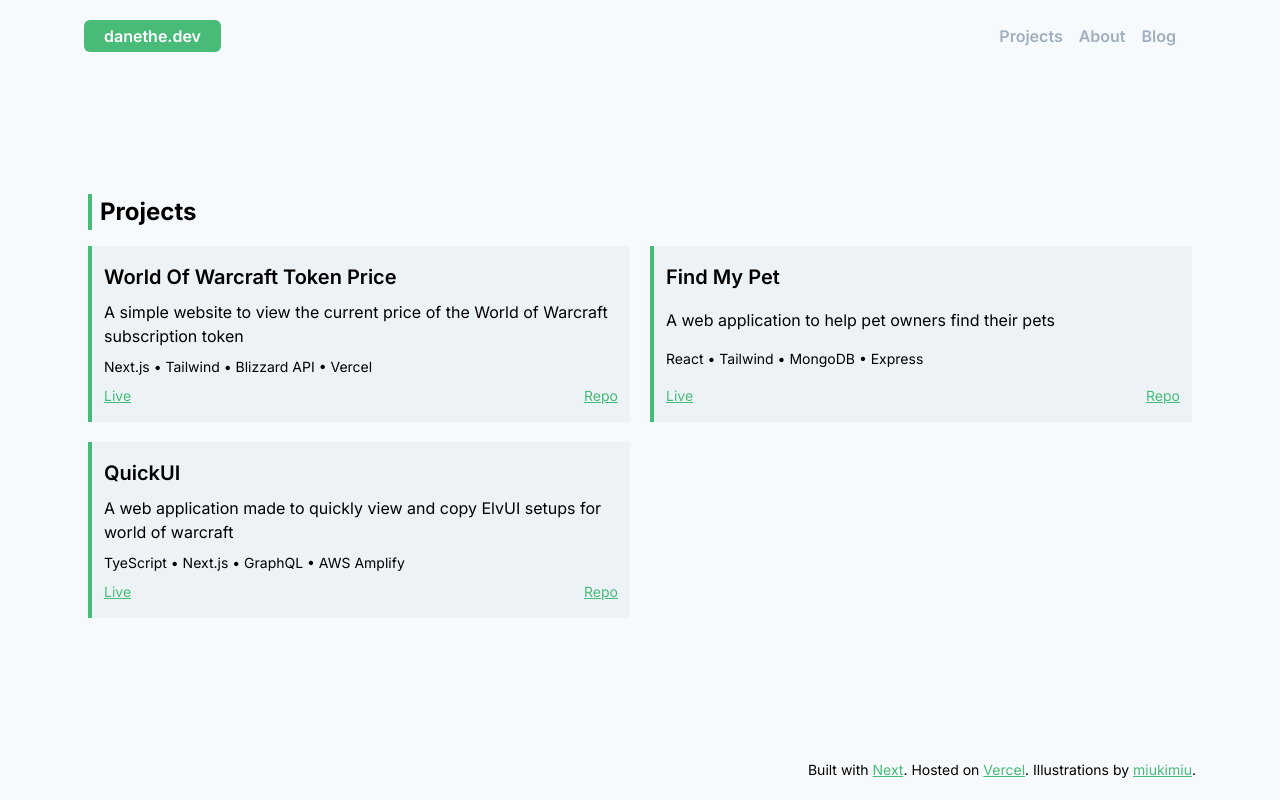
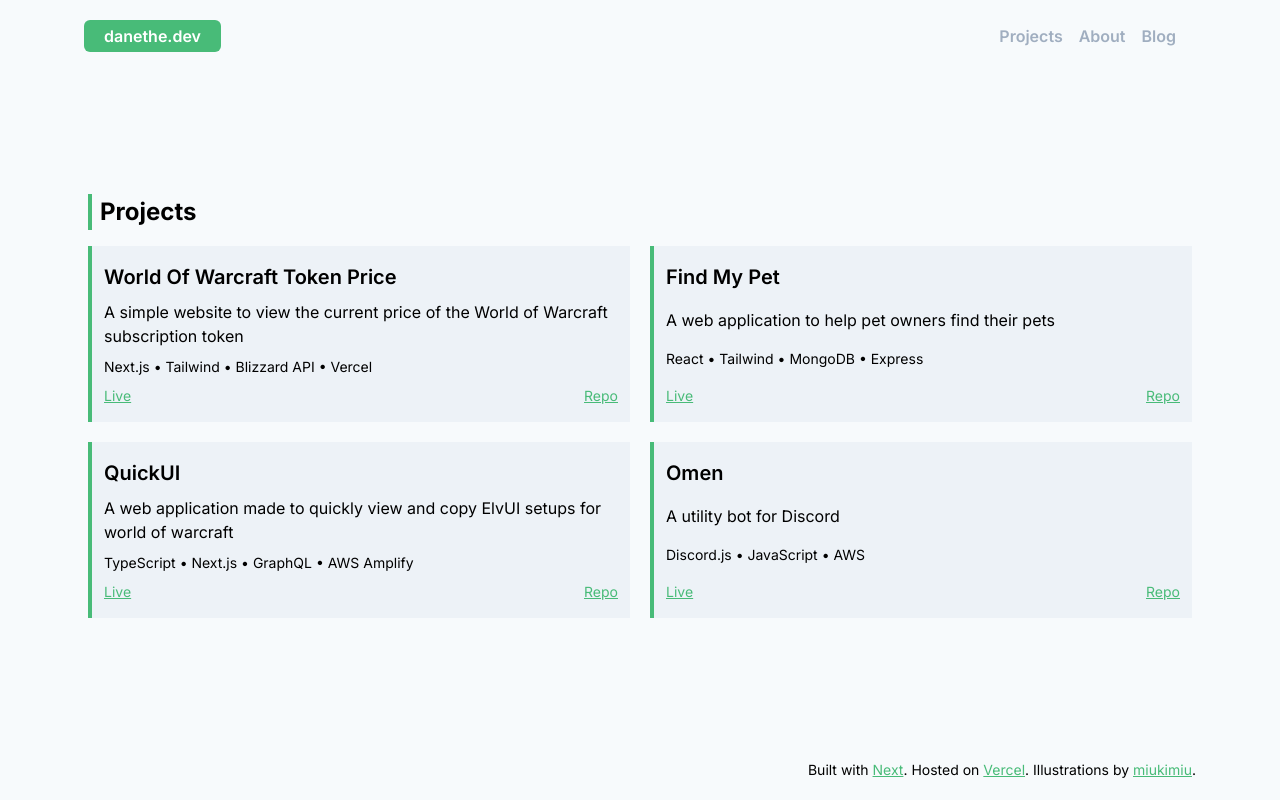
Before and after one commit to nulfrost/danethe.dev, a Next.js app: page /projects in a window 1280 px wide. Built offline with nearby package versions, Linux system fonts and the light colour scheme.

Commit message:
add discord bot to projects section

```diff
--- a/pages/projects.js
+++ b/pages/projects.js
@@ -29,9 +29,17 @@ export default function Projects() {
               title: "QuickUI",
               description:
                 "A web application made to quickly view and copy ElvUI setups for world of warcraft",
-              libs: ["TyeScript", "Next.js", "GraphQL", "AWS Amplify"],
+              libs: ["TypeScript", "Next.js", "GraphQL", "AWS Amplify"],
               live: "https://master.d3vtz7bmt2l79k.amplifyapp.com",
               repo: "https://github.com/Danex2/quickui",
+            },
+            {
+              title: "Omen",
+              description:
+                "A utility bot for Discord",
+              libs: ["Discord.js", "JavaScript", "AWS"],
+              live: "#",
+              repo: "https://github.com/Danex2/omen",
             },
           ].map(({ title, description, libs, live, repo }) => (
             <div
```
